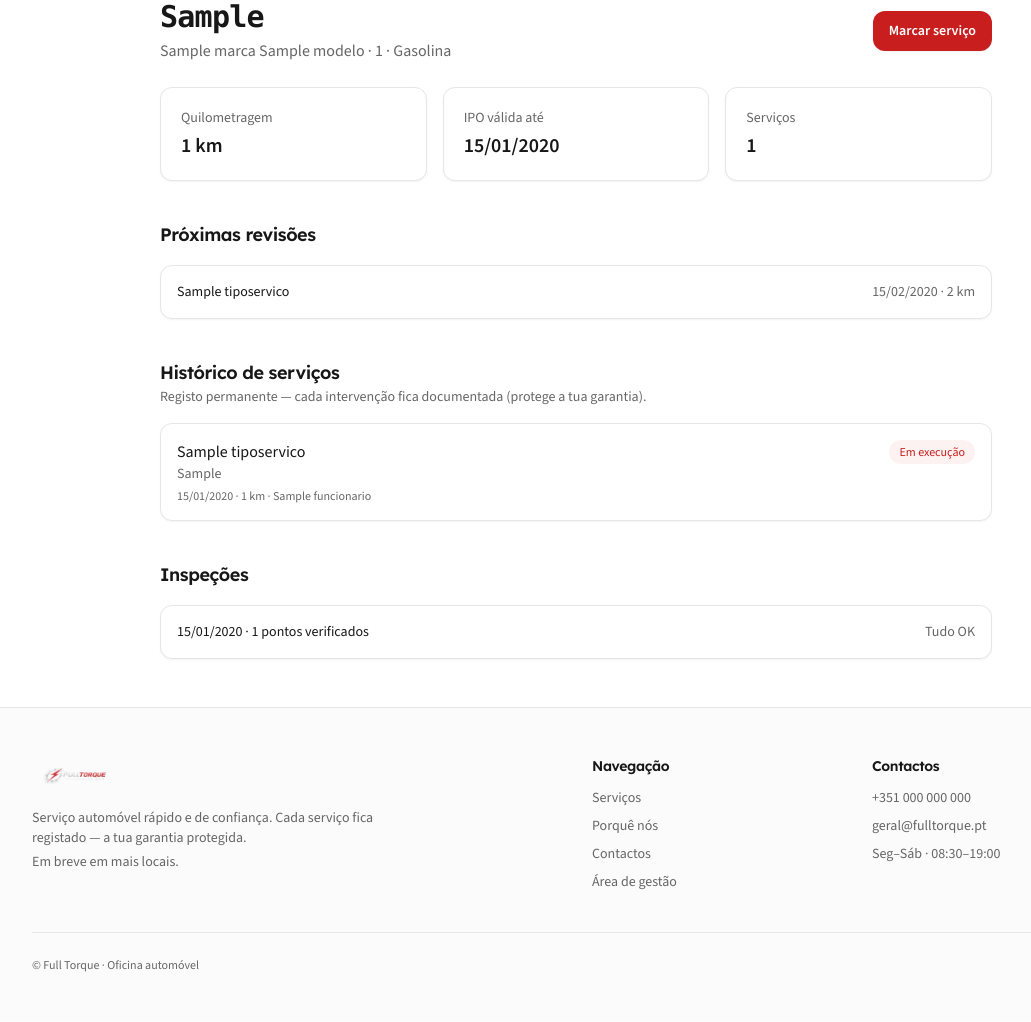
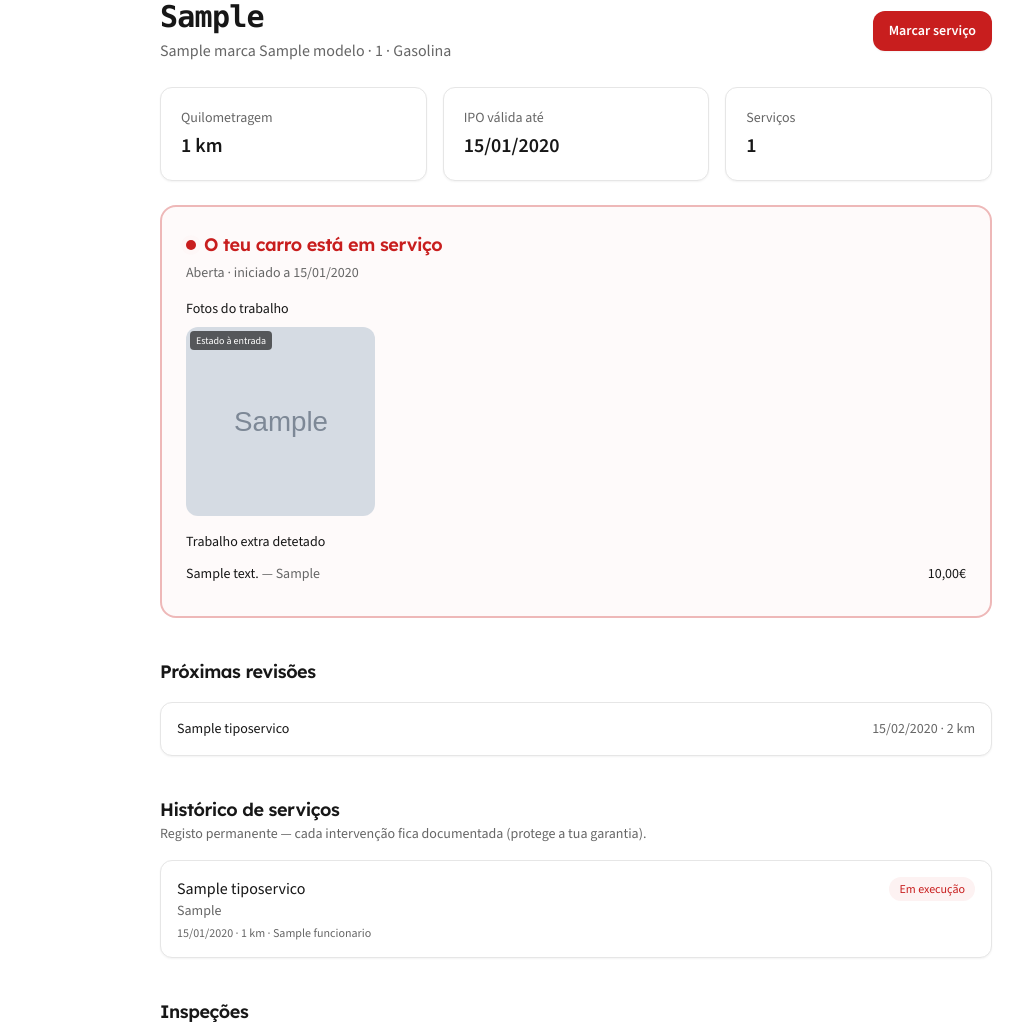
Before and after one commit to MikMach/FullTorque, a Django app: page /cliente/viatura/1/ in a window 1280 px wide. Shown: the part 191-1213 px from the top of the page, without its empty margins (64-1095 px from the left). Before the commit the page ends 1163 px from the top, so only its background shows below. Run offline with Django 5.2, Linux system fonts and the light colour scheme; a user stored in the database is signed in; tables that the repository leaves empty hold one stand-in row (values such as "Sample post"); grey boxes marked "Sample" are stand-in pictures; some libraries are stand-ins or nearby versions.

Commit message:
Portal F3: progresso ao vivo (cliente vê o carro em serviço + fotos + extras)
Dashboard mostra 'Em serviço agora' (ordens ativas do cliente) e a ficha da viatura mostra o painel ao vivo: estado, fotos do trabalho (entrada/imprevistos) e extras detetados — alimentado pelas ordens/fotos sincronizadas (F1/F2). seed_demo garante uma ordem ativa com fotos numa viatura do cliente demo. Media servida também em DEBUG=False quando não há R2 (para o demo mostrar fotos).

Co-Authored-By: Claude Opus 4.8 (1M context) <noreply@anthropic.com>

```diff
--- a/fulltorque/urls.py
+++ b/fulltorque/urls.py
@@ -5,6 +5,8 @@ As URLs activas dependem de FT_ROLE:
 - 'oficina'  (servidor local): admin + tablet + sync.
 - 'cloud'    (internet): admin + site público + portal + marcações + sync.
 """
+import os
+
 from django.conf import settings
 from django.conf.urls.static import static
 from django.contrib import admin
@@ -30,5 +32,10 @@ elif ROLE == 'oficina':
     # No servidor local, a raiz abre o tablet.
     urlpatterns += [path('', RedirectView.as_view(pattern_name='tablet:inicio', permanent=False))]
 
+# Servir media: em DEBUG via static(); em produção só se NÃO houver object storage (R2/S3).
 if settings.DEBUG:
     urlpatterns += static(settings.MEDIA_URL, document_root=settings.MEDIA_ROOT)
+elif not os.environ.get('AWS_STORAGE_BUCKET_NAME'):
+    from django.urls import re_path
+    from django.views.static import serve
+    urlpatterns += [re_path(r'^media/(?P<path>.*)$', serve, {'document_root': settings.MEDIA_ROOT})]
--- a/portal/views.py
+++ b/portal/views.py
@@ -3,9 +3,11 @@ from django.contrib.auth import login
 from django.contrib.auth.decorators import login_required
 from django.shortcuts import get_object_or_404, redirect, render
 
-from oficina.models import Viatura
+from oficina.models import OrdemTrabalho, Viatura
 
 from .forms import RegistoClienteForm
+
+ESTADOS_FECHADOS = [OrdemTrabalho.Estado.CONCLUIDA, OrdemTrabalho.Estado.CANCELADA]
 
 
 def register(request):
@@ -34,6 +36,9 @@ def dashboard(request):
 
     viaturas = list(cliente.viaturas.select_related('marca', 'modelo').all())
     marcacoes = cliente.marcacoes.select_related('tipo_servico', 'local').order_by('data_hora')
+    ordens_ativas = (OrdemTrabalho.objects.filter(viatura__cliente=cliente)
+                     .exclude(estado__in=ESTADOS_FECHADOS)
+                     .select_related('viatura', 'viatura__marca', 'viatura__modelo'))
 
     lembretes = []
     for v in viaturas:
@@ -46,15 +51,19 @@ def dashboard(request):
 
     return render(request, 'portal/dashboard.html', {
         'cliente': cliente, 'viaturas': viaturas,
-        'marcacoes': marcacoes, 'lembretes': lembretes[:6]})
+        'marcacoes': marcacoes, 'lembretes': lembretes[:6], 'ordens_ativas': ordens_ativas})
 
 
 @login_required
 def viatura_detail(request, pk):
     viatura = get_object_or_404(Viatura, pk=pk, cliente=_cliente(request))
+    ordem = viatura.ordens.exclude(estado__in=ESTADOS_FECHADOS).order_by('-criado_em').first()
     return render(request, 'portal/viatura.html', {
         'viatura': viatura,
         'registos': viatura.registos.select_related('tipo_servico', 'funcionario').all(),
         'inspecoes': viatura.inspecoes.all(),
         'proximas': viatura.proximas_revisoes(),
+        'ordem_ativa': ordem,
+        'fotos_ordem': list(ordem.fotos.all()) if ordem else [],
+        'extras_ordem': list(ordem.itens.filter(fora_orcamento=True)) if ordem else [],
     })
--- a/templates/portal/viatura.html
+++ b/templates/portal/viatura.html
@@ -19,6 +19,43 @@
     <div class="card p-5"><p class="text-sm text-muted-foreground">IPO válida até</p><p class="mt-1 text-xl font-semibold">{{ viatura.inspecao_valida_ate|date:'d/m/Y'|default:'—' }}</p></div>
     <div class="card p-5"><p class="text-sm text-muted-foreground">Serviços</p><p class="mt-1 text-xl font-semibold">{{ registos|length }}</p></div>
   </div>
+
+  {% if ordem_ativa %}
+    <div class="mt-6 rounded-2xl border-2 border-primary/30 bg-accent/40 p-6">
+      <h2 class="flex items-center gap-2 text-lg font-semibold text-primary">
+        <span class="relative flex h-2.5 w-2.5">
+          <span class="absolute inline-flex h-full w-full animate-ping rounded-full bg-primary opacity-60"></span>
+          <span class="relative inline-flex h-2.5 w-2.5 rounded-full bg-primary"></span>
+        </span>
+        O teu carro está em serviço
+      </h2>
+      <p class="mt-1 text-sm text-muted-foreground">{{ ordem_ativa.get_estado_display }} · iniciado a {{ ordem_ativa.criado_em|date:'d/m/Y' }}</p>
+
+      {% if fotos_ordem %}
+        <p class="mt-4 text-sm font-medium">Fotos do trabalho</p>
+        <div class="mt-2 grid grid-cols-3 gap-2 sm:grid-cols-4">
+          {% for f in fotos_ordem %}{% if f.imagem %}
+            <div class="relative">
+              <img src="{{ f.imagem.url }}" class="aspect-square w-full rounded-lg object-cover" alt="{{ f.get_categoria_display }}" />
+              <span class="absolute left-1 top-1 rounded bg-black/60 px-1.5 py-0.5 text-[10px] text-white">{{ f.get_categoria_display }}</span>
+            </div>
+          {% endif %}{% endfor %}
+        </div>
+      {% endif %}
+
+      {% if extras_ordem %}
+        <p class="mt-4 text-sm font-medium">Trabalho extra detetado</p>
+        <ul class="mt-1 divide-y divide-border text-sm">
+          {% for it in extras_ordem %}
+            <li class="flex items-center justify-between gap-3 py-2">
+              <span>{{ it.descricao }}{% if it.nota %} <span class="text-muted-foreground">— {{ it.nota }}</span>{% endif %}</span>
+              <span class="shrink-0 font-medium">{{ it.subtotal|floatformat:2 }}€</span>
+            </li>
+          {% endfor %}
+        </ul>
+      {% endif %}
+    </div>
+  {% endif %}
 
   {% if proximas %}
     <h2 class="mt-10 text-lg font-semibold">Próximas revisões</h2>
```
Also changed, not shown: oficina/management/commands/seed_demo.py (+19 -1 lines), templates/portal/dashboard.html (+20 -0 lines).
